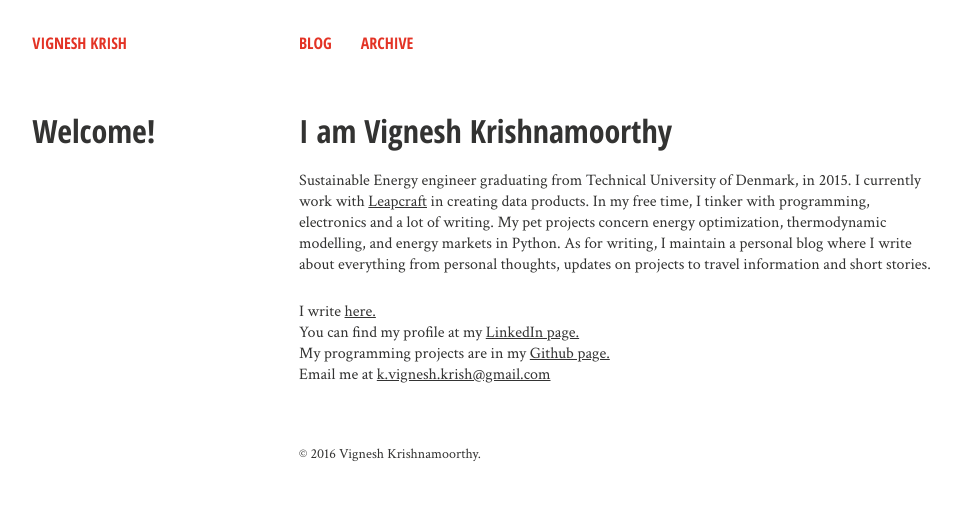
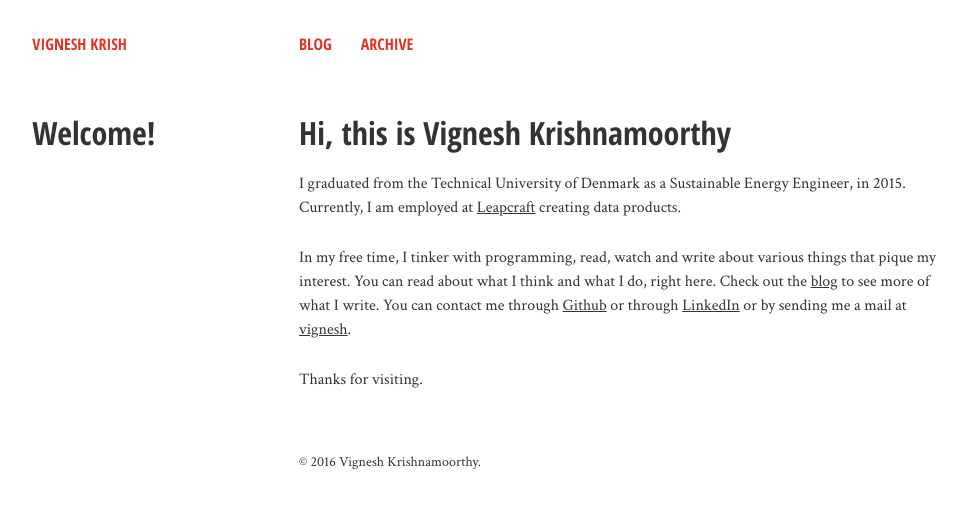
Before and after one commit to vignkri/vignkri.github.io, a Jekyll site: the page built from index.md, in a window 1280 px wide. Shown: the top 508 px of the page, without its empty margins (21-988 px from the left). Built offline with Jekyll 4.4.1, drawn with Linux system fonts in a browser that asks for light colours; nearby versions of some CDN libraries.

Commit message:
New front page description. - Changed line-height to 1.5.

```diff
--- a/_sass/page.scss
+++ b/_sass/page.scss
@@ -2,6 +2,7 @@
 	background-color: $bodycolor;
 	font-family: $base-font;
 	color: $text-color;
+    line-height: 1.5;
 }
 .navigation-wrapper {
 	@include container;
--- a/index.md
+++ b/index.md
@@ -7,10 +7,10 @@
   credit:
   creditlink:
 ---
-<h1>I am Vignesh Krishnamoorthy</h1>
-Sustainable Energy engineer graduating from Technical University of Denmark, in 2015. I currently work with <a href="http://leapcraft.dk">Leapcraft</a> in creating data products. In my free time, I tinker with programming, electronics and a lot of writing. My pet projects concern energy optimization, thermodynamic modelling, and energy markets in Python. As for writing, I maintain a personal blog where I write about everything from personal thoughts, updates on projects to travel information and short stories.
+<h1>Hi, this is Vignesh Krishnamoorthy</h1>
 
-I write <a href="http://vigne.sh/blog/">here.</a><br />
-You can find my profile at my <a href="https://dk.linkedin.com/in/vigneshkrishnamoorthy">LinkedIn page.</a><br />
-My programming projects are in my <a href="http://github.com/vignkri">Github page.</a><br />
-Email me at <a href="mailto:k.vignesh.krish@gmail.com?Subject=Hello%20!">k.vignesh.krish@gmail.com</a><br />
+I graduated from the Technical University of Denmark as a Sustainable Energy Engineer, in 2015. Currently, I am employed at <a href="http://leapcraft.dk">Leapcraft</a> creating data products.
+
+In my free time, I tinker with programming, read, watch and write about various things that pique my interest. You can read about what I think and what I do, right here. Check out the <a href='blog'>blog</a> to see more of what I write. You can contact me through <a href="http://github.com/vignkri">Github</a> or through <a href='https://dk.linkedin.com/in/vigneshkrishnamoorthy'>LinkedIn</a> or by sending me a mail at <a href='mailto:k.vignesh.krish@gmail.com?Subject=Hello%20!'>vignesh</a>.
+
+Thanks for visiting.
```
